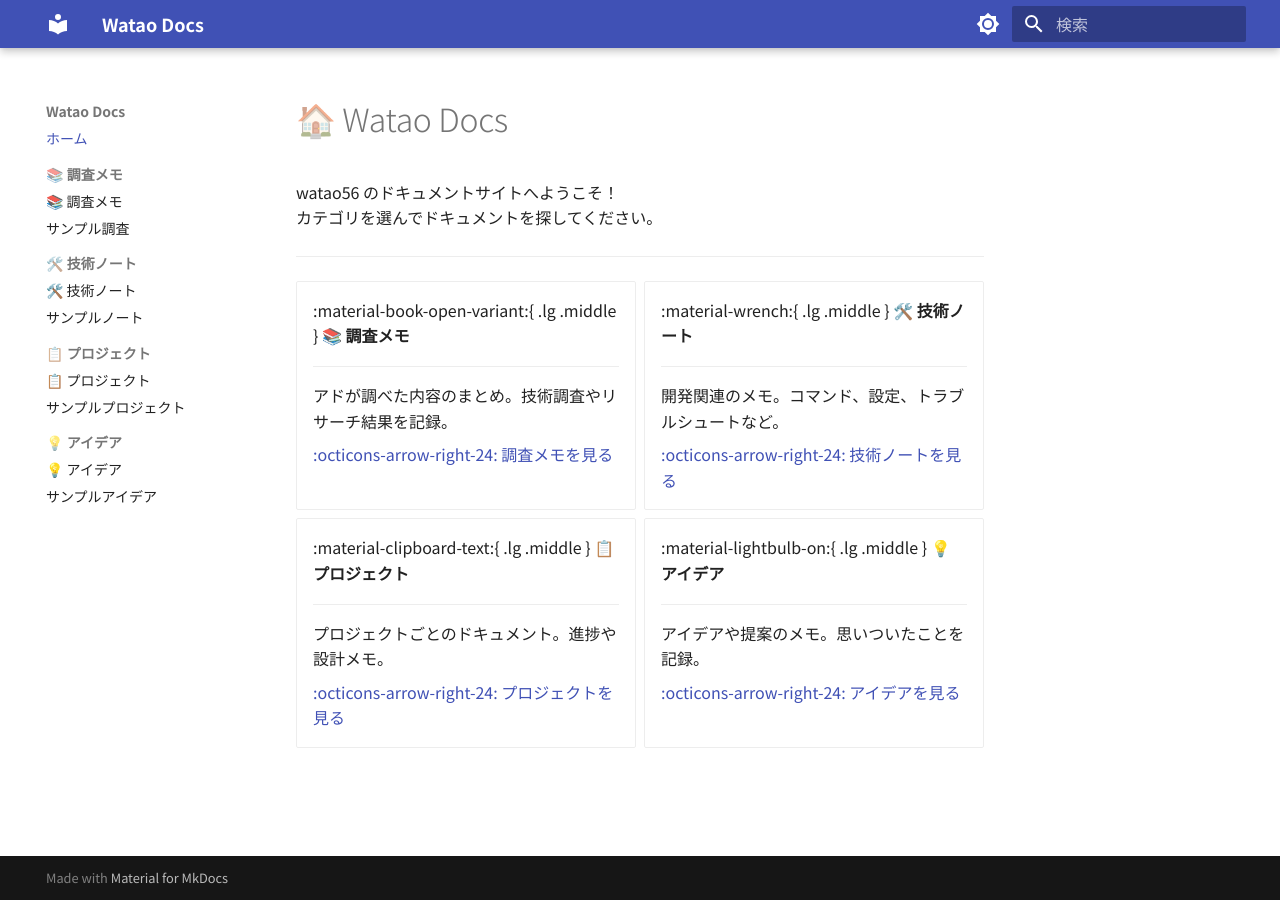
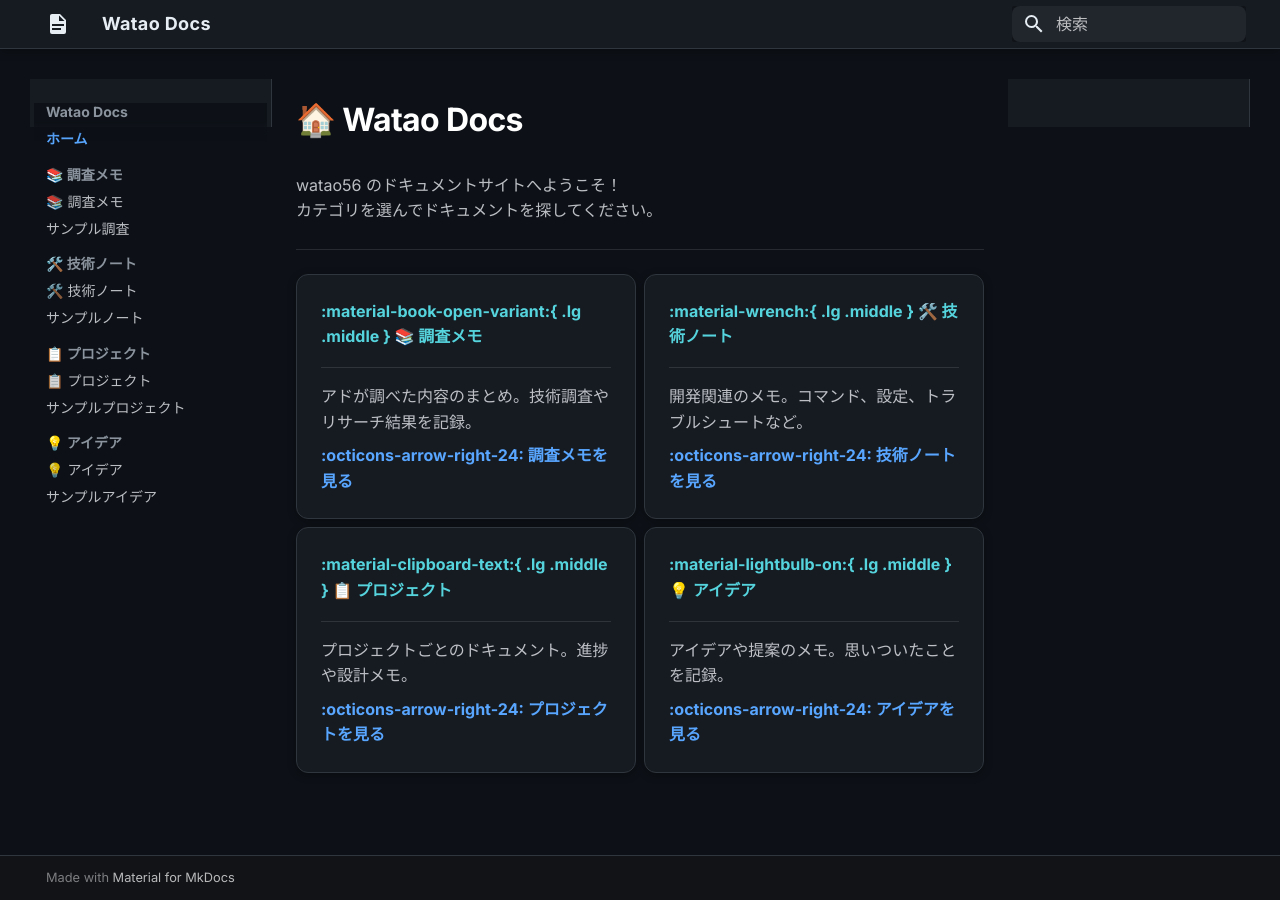
Before and after one commit to watao56/watao-docs, an MkDocs documentation site: the page built from docs/index.md, in a window 1280 px wide. Built offline with MkDocs 1.6.1 and Material for MkDocs 9.7.7, drawn with Linux system fonts in a browser that asks for light colours.

Commit message:
🎨 ダークモード固定 + モダンデザイン適用

```diff
--- /dev/null
+++ b/docs/stylesheets/custom.css
@@ -0,0 +1,208 @@
+/* === Watao Docs - Dark Modern Theme === */
+
+:root {
+  --md-primary-fg-color: #0d1117;
+  --md-primary-bg-color: #e6edf3;
+  --md-default-bg-color: #0d1117;
+  --md-default-fg-color: #e6edf3;
+  --accent-primary: #58a6ff;
+  --accent-secondary: #39d353;
+  --accent-cyan: #56d4dd;
+  --surface-1: #161b22;
+  --surface-2: #21262d;
+  --border-color: #30363d;
+  --glow-color: rgba(88, 166, 255, 0.15);
+}
+
+/* Background */
+[data-md-color-scheme="slate"] {
+  --md-default-bg-color: #0d1117;
+  --md-default-fg-color--light: #8b949e;
+  --md-code-bg-color: #161b22;
+  --md-typeset-a-color: var(--accent-primary);
+  --md-accent-fg-color: var(--accent-cyan);
+}
+
+/* Header */
+.md-header {
+  background: var(--surface-1) !important;
+  border-bottom: 1px solid var(--border-color);
+  backdrop-filter: blur(10px);
+}
+
+.md-header__title {
+  font-weight: 700;
+  letter-spacing: 0.02em;
+}
+
+/* Navigation sidebar */
+.md-sidebar {
+  background: var(--surface-1);
+  border-right: 1px solid var(--border-color);
+}
+
+.md-nav__link:hover,
+.md-nav__link--active {
+  color: var(--accent-primary) !important;
+}
+
+.md-nav__item--active > .md-nav__link {
+  color: var(--accent-primary) !important;
+  font-weight: 600;
+}
+
+/* Content */
+.md-content {
+  max-width: 900px;
+}
+
+/* Headings */
+.md-typeset h1 {
+  font-weight: 800;
+  letter-spacing: -0.02em;
+  color: #ffffff;
+  margin-bottom: 1em;
+}
+
+.md-typeset h2 {
+  font-weight: 700;
+  color: #e6edf3;
+  border-bottom: 1px solid var(--border-color);
+  padding-bottom: 0.4em;
+}
+
+/* Links */
+.md-typeset a {
+  color: var(--accent-primary);
+  text-decoration: none;
+  transition: color 0.2s ease;
+}
+
+.md-typeset a:hover {
+  color: var(--accent-cyan);
+}
+
+/* Cards on homepage */
+.md-typeset .grid.cards > ul > li {
+  background: var(--surface-1) !important;
+  border: 1px solid var(--border-color) !important;
+  border-radius: 12px !important;
+  padding: 1.5em !important;
+  transition: all 0.3s cubic-bezier(0.4, 0, 0.2, 1) !important;
+  box-shadow: 0 2px 8px rgba(0, 0, 0, 0.3) !important;
+}
+
+.md-typeset .grid.cards > ul > li:hover {
+  border-color: var(--accent-primary) !important;
+  box-shadow: 0 4px 24px var(--glow-color), 0 0 0 1px var(--accent-primary) !important;
+  transform: translateY(-4px) !important;
+}
+
+.md-typeset .grid.cards > ul > li p:first-child {
+  color: var(--accent-cyan);
+  font-weight: 700;
+}
+
+/* Card link arrows */
+.md-typeset .grid.cards a {
+  color: var(--accent-primary);
+  font-weight: 600;
+}
+
+.md-typeset .grid.cards a:hover {
+  color: var(--accent-cyan);
+}
+
+/* Code blocks */
+.md-typeset code {
+  background: var(--surface-2);
+  border: 1px solid var(--border-color);
+  border-radius: 6px;
+  padding: 0.15em 0.4em;
+  font-size: 0.85em;
+}
+
+.md-typeset pre > code {
+  border: none;
+  padding: 1em;
+}
+
+.highlight {
+  background: var(--surface-1) !important;
+  border: 1px solid var(--border-color);
+  border-radius: 8px;
+  overflow: hidden;
+}
+
+/* Admonitions */
+.md-typeset .admonition,
+.md-typeset details {
+  border-radius: 8px !important;
+  border: 1px solid var(--border-color) !important;
+  background: var(--surface-1) !important;
+}
+
+/* Search */
+.md-search__input {
+  background: var(--surface-2) !important;
+  border-radius: 8px !important;
+}
+
+/* Footer */
+.md-footer {
+  background: var(--surface-1) !important;
+  border-top: 1px solid var(--border-color);
+}
+
+/* Scrollbar */
+::-webkit-scrollbar {
+  width: 8px;
+}
+
+::-webkit-scrollbar-track {
+  background: var(--surface-1);
+}
+
+::-webkit-scrollbar-thumb {
+  background: var(--border-color);
+  border-radius: 4px;
+}
+
+::-webkit-scrollbar-thumb:hover {
+  background: #484f58;
+}
+
+/* Back to top button */
+.md-top {
+  background: var(--accent-primary) !important;
+  color: #0d1117 !important;
+  border-radius: 8px !important;
+}
+
+/* Tables */
+.md-typeset table:not([class]) {
+  border: 1px solid var(--border-color);
+  border-radius: 8px;
+  overflow: hidden;
+}
+
+.md-typeset table:not([class]) th {
+  background: var(--surface-2);
+}
+
+.md-typeset table:not([class]) td,
+.md-typeset table:not([class]) th {
+  border-color: var(--border-color);
+}
+
+/* Selection */
+::selection {
+  background: rgba(88, 166, 255, 0.3);
+}
+
+/* Smooth transitions */
+* {
+  transition-property: color, background-color, border-color, box-shadow;
+  transition-duration: 0.15s;
+  transition-timing-function: ease;
+}
--- a/mkdocs.yml
+++ b/mkdocs.yml
@@ -7,27 +7,25 @@
   name: material
   language: ja
   palette:
-    - scheme: default
-      primary: indigo
-      accent: indigo
-      toggle:
-        icon: material/brightness-7
-        name: ダークモードに切り替え
-    - scheme: slate
-      primary: indigo
-      accent: indigo
-      toggle:
-        icon: material/brightness-4
-        name: ライトモードに切り替え
+    scheme: slate
+    primary: custom
+    accent: cyan
   features:
     - navigation.sections
     - navigation.expand
     - navigation.top
     - search.highlight
     - content.code.copy
+    - navigation.instant
+    - navigation.tracking
   font:
-    text: Noto Sans JP
-    code: Roboto Mono
+    text: Inter
+    code: JetBrains Mono
+  icon:
+    logo: material/file-document
+
+extra_css:
+  - stylesheets/custom.css
 
 nav:
   - ホーム: index.md
```
